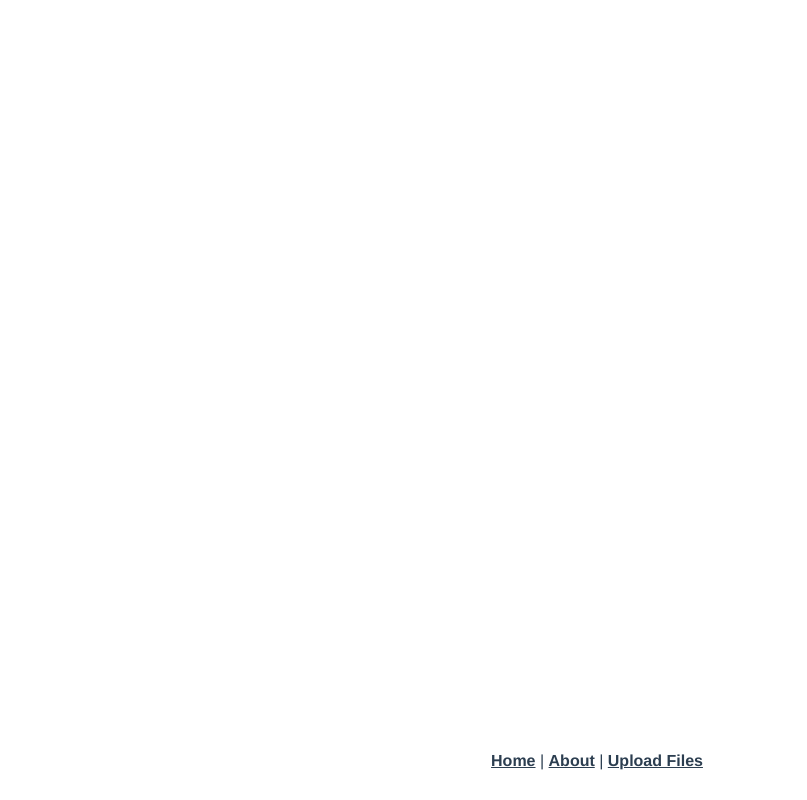
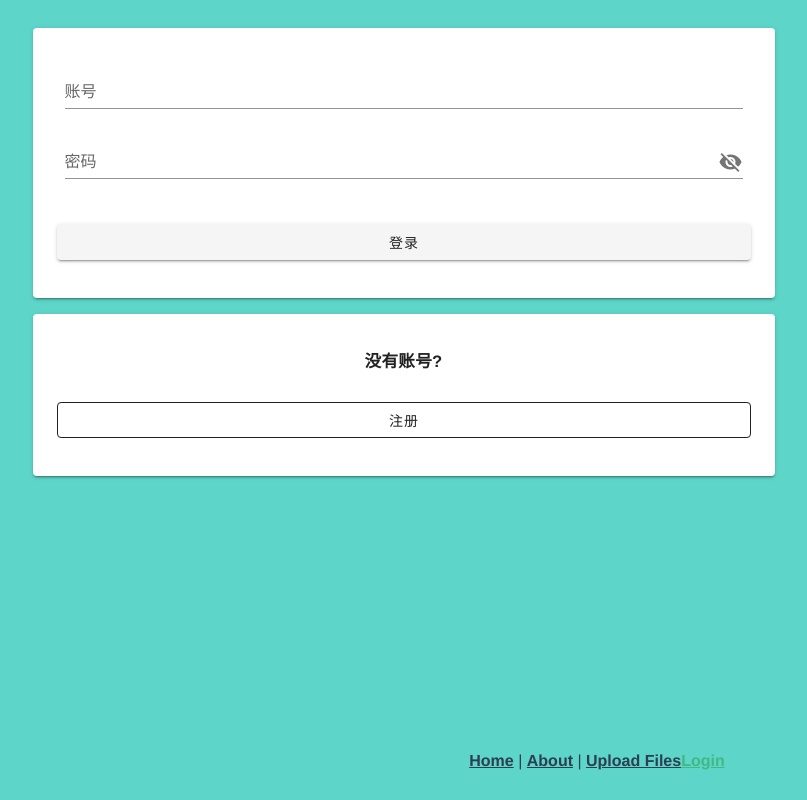
Before and after one commit to xi102/collection, a Vue app in the folder frontend/: page /login in a window 1280 px wide. Shown: the whole page, without its empty margins (43-850 px from the left). Built offline with nearby package versions, Linux system fonts and the light colour scheme.

Commit message:
add login

```diff
--- a/frontend/src/App.vue
+++ b/frontend/src/App.vue
@@ -5,6 +5,7 @@
       <router-link to="/">Home</router-link> |
       <router-link to="/about">About</router-link> |
       <router-link to="/testfiles">Upload Files</router-link>
+      <router-link to="/login">Login</router-link>
     </div>
   </div>
 </template>
--- a/frontend/src/router/index.js
+++ b/frontend/src/router/index.js
@@ -25,7 +25,15 @@ const routes = [
     // this generates a separate chunk (about.[hash].js) for this route
     // which is lazy-loaded when the route is visited.
     component: () => import(/* webpackChunkName: "about" */ '../views/UploadFile.vue')
-  }
+  },
+  {
+    path: '/login',
+    name: 'Login',
+    // route level code-splitting
+    // this generates a separate chunk (about.[hash].js) for this route
+    // which is lazy-loaded when the route is visited.
+    component: () => import(/* webpackChunkName: "about" */ '../views/Login.vue')
+  },
 ]
 
 const router = new VueRouter({
--- /dev/null
+++ b/frontend/src/views/Login.vue
@@ -0,0 +1,132 @@
+<template>
+    <div class="login">
+        <v-container  class="loginOverlay">
+          <v-layout  align-center justify-center>
+            <v-flex xs12 sm8>
+                <v-card>
+                    <v-card-text class="pt-4">
+                        <v-form ref="form">
+                            <v-text-field
+                            label="账号"
+                            v-model="username"
+                            required
+                            append-icon="fa-info-circle"
+                            ></v-text-field>
+                            <v-text-field
+                            label="密码"
+                            v-model="password"
+                            :append-icon="show1 ? 'mdi-eye' : 'mdi-eye-off'"
+                            :type="show1 ? 'text' : 'password'"
+                            required
+                            ></v-text-field>
+                        </v-form>
+                    </v-card-text>
+                    <v-card-actions>
+                        <v-btn @click="submit" class="green white--text">登录</v-btn>
+                    </v-card-actions>
+                </v-card>
+                <v-card>
+                    <v-card-title>
+                        <h5>没有账号?</h5>
+                    </v-card-title>
+                    <v-card-actions>
+                        <v-btn outlined color="black"  to="/logon" class="green white--text" >注册</v-btn>
+                    </v-card-actions>
+                </v-card>
+            </v-flex>
+          </v-layout>
+       </v-container>
+       <v-snackbar
+        v-model="snackbar"
+        :vertical="vertical"
+        >
+      {{ message }}
+      <template v-slot:action="{ attrs }">
+        <v-btn
+          color="indigo"
+          text
+          v-bind="attrs"
+          @click="snackbar = false"
+        >
+          关闭
+        </v-btn>
+      </template>
+    </v-snackbar>
+    </div>
+</template>
+
+<script>
+import { login } from '@/api/user'
+import { setToken,setUserName,getAvatarTitle } from '@/utils/auth'
+import { md5 } from '@/utils/md5'
+window.axios = require('axios');
+export default {
+
+    data: () => ({
+        snackbar: false,
+        message: '',
+        vertical: true,
+        show1: false,
+        username: '',
+        password: ''
+    }),
+    methods: {
+        submit () {
+            console.log('VUE_APP_BASE_API='+process.env.VUE_APP_BASE_API);
+            login({ password:md5(this.password),userName: this.username})
+            .then(res => {
+                if (res.code == 200) {
+                    this.showMsg("登录成功");
+                    setToken(res.data.token);
+                    setUserName(res.data.userName);
+                    this.$store.commit('setUserName',res.data.userName);
+                    this.$store.commit('setAvatarTitle',getAvatarTitle());
+                    var that = this;
+                    setTimeout(function (){
+                        that.$router.push({path:'/', params: {userName: 'test'}});
+                    },"1000");
+
+                }else{
+                    this.showMsg(res.msg);
+                }
+            });
+        },
+        showMsg(msg){
+            this.message = msg;
+            this.snackbar = true;
+        }
+    }
+}
+</script>
+
+<style scoped>
+.login {
+    height: 100vh;
+    background-color: #5DD5C8;
+}
+h4 {
+    font-size: 1em !important;
+    padding: 1em;
+    color: black;
+}
+.v-card {
+    text-align: center;
+    margin: 1em;
+}
+.v-card__title {
+    justify-content: center;
+}
+.v-btn {
+    width: 100%;
+}
+.v-card {
+    padding: 1em;
+}
+.green {
+    margin-bottom: 1em;
+}
+.create {
+    text-transform: capitalize;
+    margin-bottom: 1em;
+}
+</style>
```
Also changed, not shown: frontend/package.json (+6 -2 lines), 1 other file (tests, documents, lock files or other folders).
